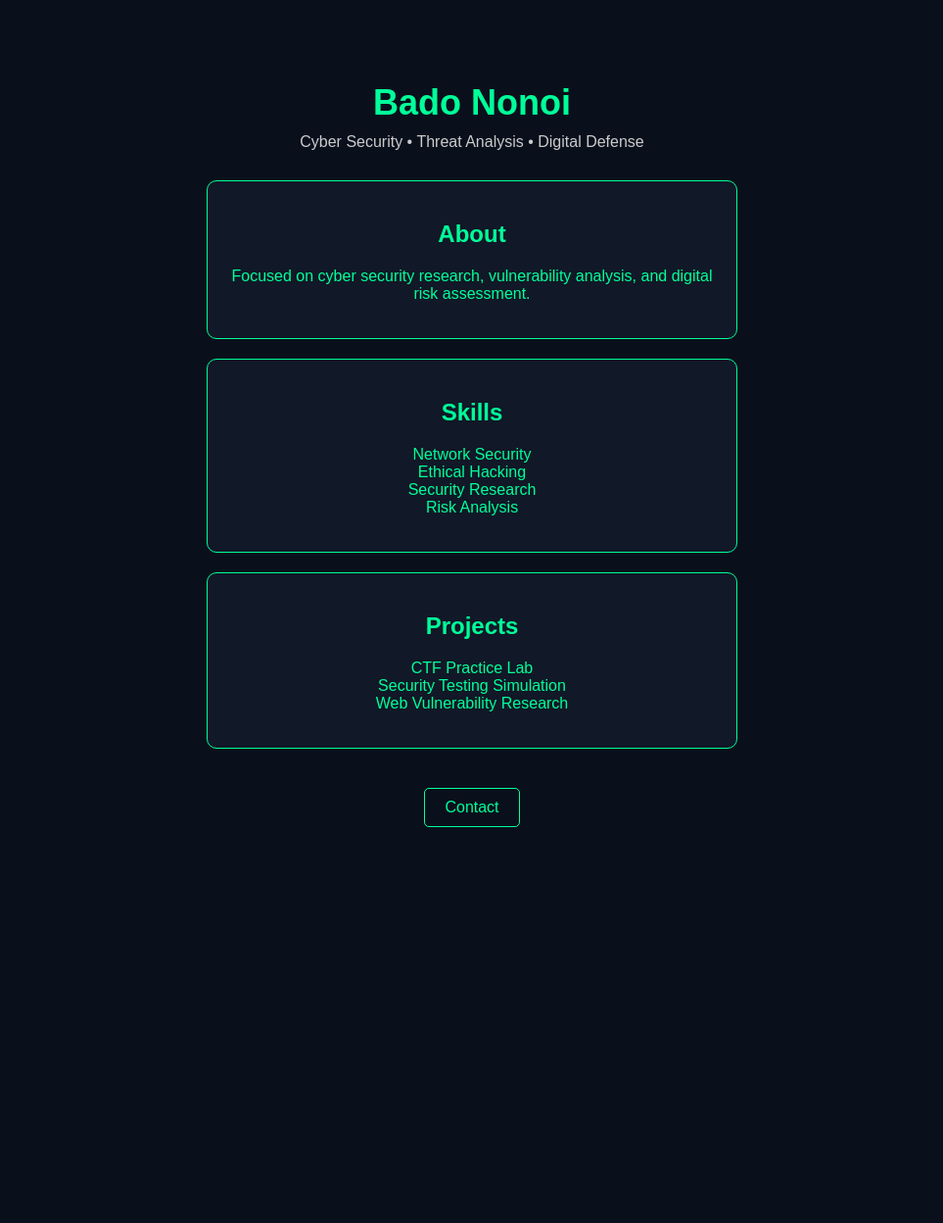
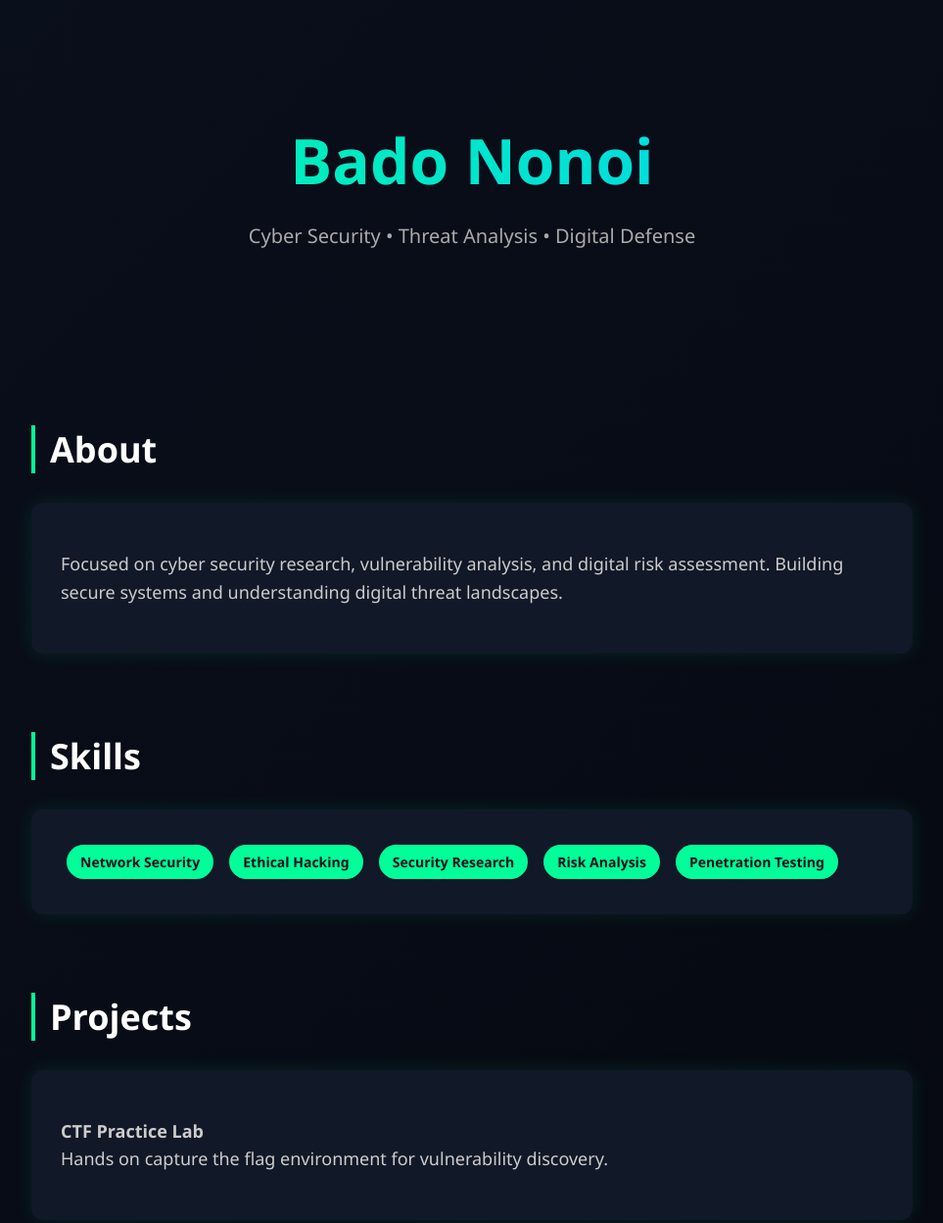
Before and after one commit to badononoi96-commits/badononi96-commits.github.io, a plain HTML site: page index.html in a window 1280 px wide. Shown: the top 1248 px of the page at 98% size, without its empty margins (158-1121 px from the left). Before the commit the page ends 904 px from the top, so only its background shows below. Drawn offline with Linux system fonts and the light colour scheme.

Commit message:
index.html

```diff
--- a/index.html
+++ b/index.html
@@ -3,77 +3,136 @@
 <head>
     <title>Bado Nonoi | Cyber Security</title>
     <meta name="viewport" content="width=device-width, initial-scale=1.0">
+
     <style>
         body {
             margin: 0;
-            background-color: #0a0f1c;
-            font-family: Arial, sans-serif;
-            color: #00ff99;
+            font-family: 'Segoe UI', sans-serif;
+            background: linear-gradient(135deg, #0a0f1c, #05080f);
+            color: white;
+        }
+
+        .hero {
+            padding: 120px 20px 80px;
             text-align: center;
         }
 
-        .container {
-            padding: 60px 20px;
+        .hero h1 {
+            font-size: 64px;
+            margin: 0;
+            background: linear-gradient(90deg, #00ff99, #00ccff);
+            -webkit-background-clip: text;
+            -webkit-text-fill-color: transparent;
         }
 
-        h1 {
-            font-size: 36px;
-            margin-bottom: 10px;
+        .hero p {
+            font-size: 20px;
+            color: #aaaaaa;
+            margin-top: 20px;
         }
 
-        .subtitle {
-            color: #cccccc;
-            margin-bottom: 30px;
+        .section {
+            max-width: 900px;
+            margin: 80px auto;
+            padding: 0 20px;
         }
 
-        .box {
-            border: 1px solid #00ff99;
-            padding: 20px;
-            margin: 20px auto;
-            max-width: 500px;
-            border-radius: 10px;
-            background-color: #111827;
+        .section h2 {
+            font-size: 36px;
+            margin-bottom: 30px;
+            border-left: 4px solid #00ff99;
+            padding-left: 15px;
         }
 
-        a {
-            display: inline-block;
-            margin-top: 20px;
-            padding: 10px 20px;
-            border: 1px solid #00ff99;
-            color: #00ff99;
-            text-decoration: none;
-            border-radius: 5px;
+        .card {
+            background: #111827;
+            padding: 30px;
+            margin-bottom: 20px;
+            border-radius: 12px;
+            box-shadow: 0 0 20px rgba(0,255,153,0.1);
         }
 
-        a:hover {
-            background-color: #00ff99;
+        .card p {
+            font-size: 18px;
+            line-height: 1.6;
+            color: #cccccc;
+        }
+
+        .skills span {
+            display: inline-block;
+            background: #00ff99;
             color: #0a0f1c;
+            padding: 8px 14px;
+            margin: 6px;
+            border-radius: 20px;
+            font-weight: bold;
+            font-size: 14px;
+        }
+
+        .contact {
+            text-align: center;
+            padding: 80px 20px;
+        }
+
+        .contact a {
+            display: inline-block;
+            padding: 14px 30px;
+            background: #00ff99;
+            color: #0a0f1c;
+            text-decoration: none;
+            font-weight: bold;
+            border-radius: 30px;
+            font-size: 16px;
+        }
+
+        .contact a:hover {
+            background: #00ccff;
         }
     </style>
 </head>
 
 <body>
 
-<div class="container">
+<div class="hero">
     <h1>Bado Nonoi</h1>
-    <div class="subtitle">Cyber Security • Threat Analysis • Digital Defense</div>
+    <p>Cyber Security • Threat Analysis • Digital Defense</p>
+</div>
 
-    <div class="box">
-        <h2>About</h2>
-        <p>Focused on cyber security research, vulnerability analysis, and digital risk assessment.</p>
+<div class="section">
+    <h2>About</h2>
+    <div class="card">
+        <p>
+            Focused on cyber security research, vulnerability analysis, and digital risk assessment.
+            Building secure systems and understanding digital threat landscapes.
+        </p>
     </div>
+</div>
 
-    <div class="box">
-        <h2>Skills</h2>
-        <p>Network Security<br>Ethical Hacking<br>Security Research<br>Risk Analysis</p>
+<div class="section">
+    <h2>Skills</h2>
+    <div class="card skills">
+        <span>Network Security</span>
+        <span>Ethical Hacking</span>
+        <span>Security Research</span>
+        <span>Risk Analysis</span>
+        <span>Penetration Testing</span>
     </div>
+</div>
 
-    <div class="box">
-        <h2>Projects</h2>
-        <p>CTF Practice Lab<br>Security Testing Simulation<br>Web Vulnerability Research</p>
+<div class="section">
+    <h2>Projects</h2>
+    <div class="card">
+        <p><strong>CTF Practice Lab</strong><br>
+        Hands on capture the flag environment for vulnerability discovery.</p>
     </div>
+    <div class="card">
+        <p><strong>Security Testing Simulation</strong><br>
+        Simulated penetration testing for web applications.</p>
+    </div>
+</div>
 
-    <a href="#">Contact</a>
+<div class="contact">
+    <a href="#">Contact Me</a>
 </div>
 
 </body>
```
